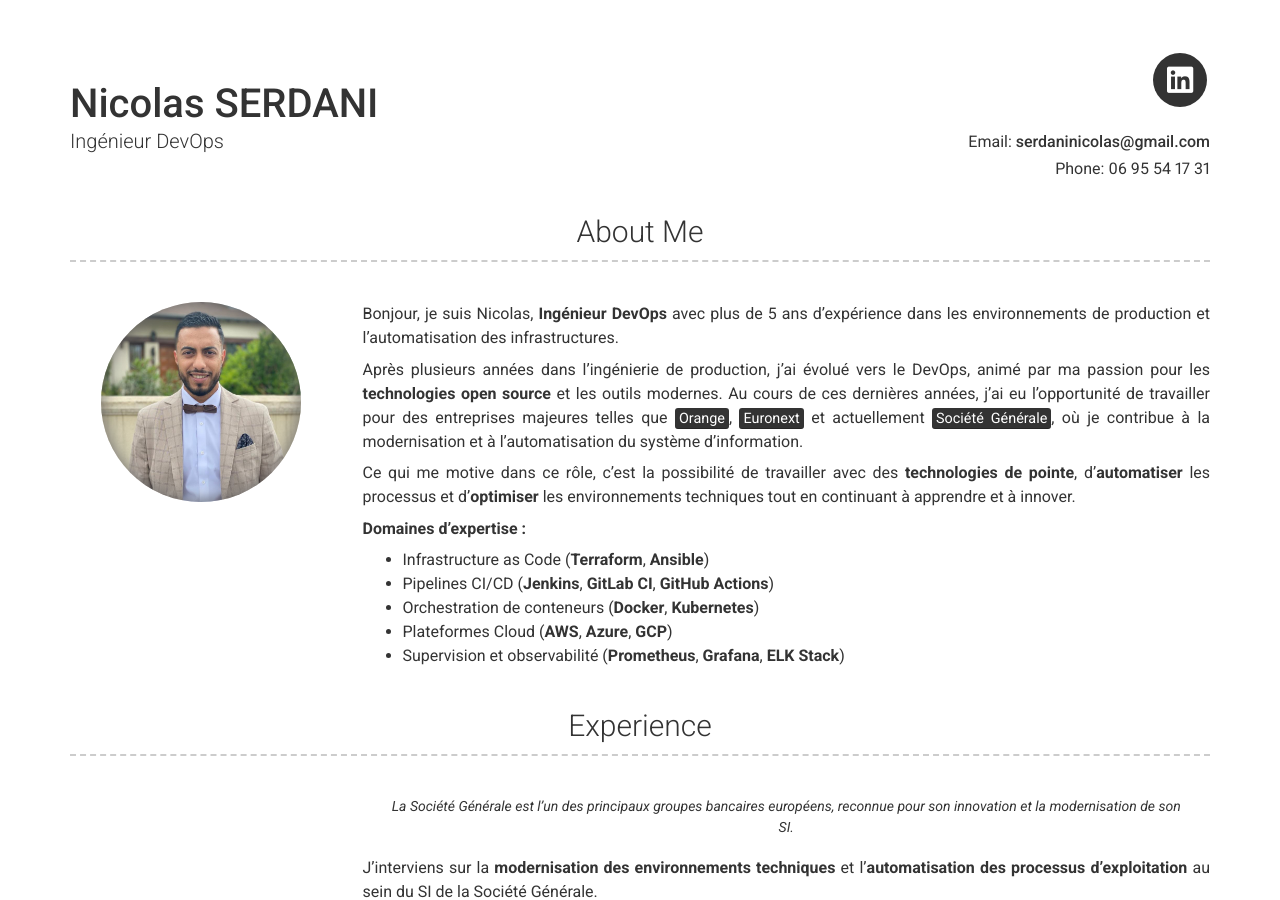
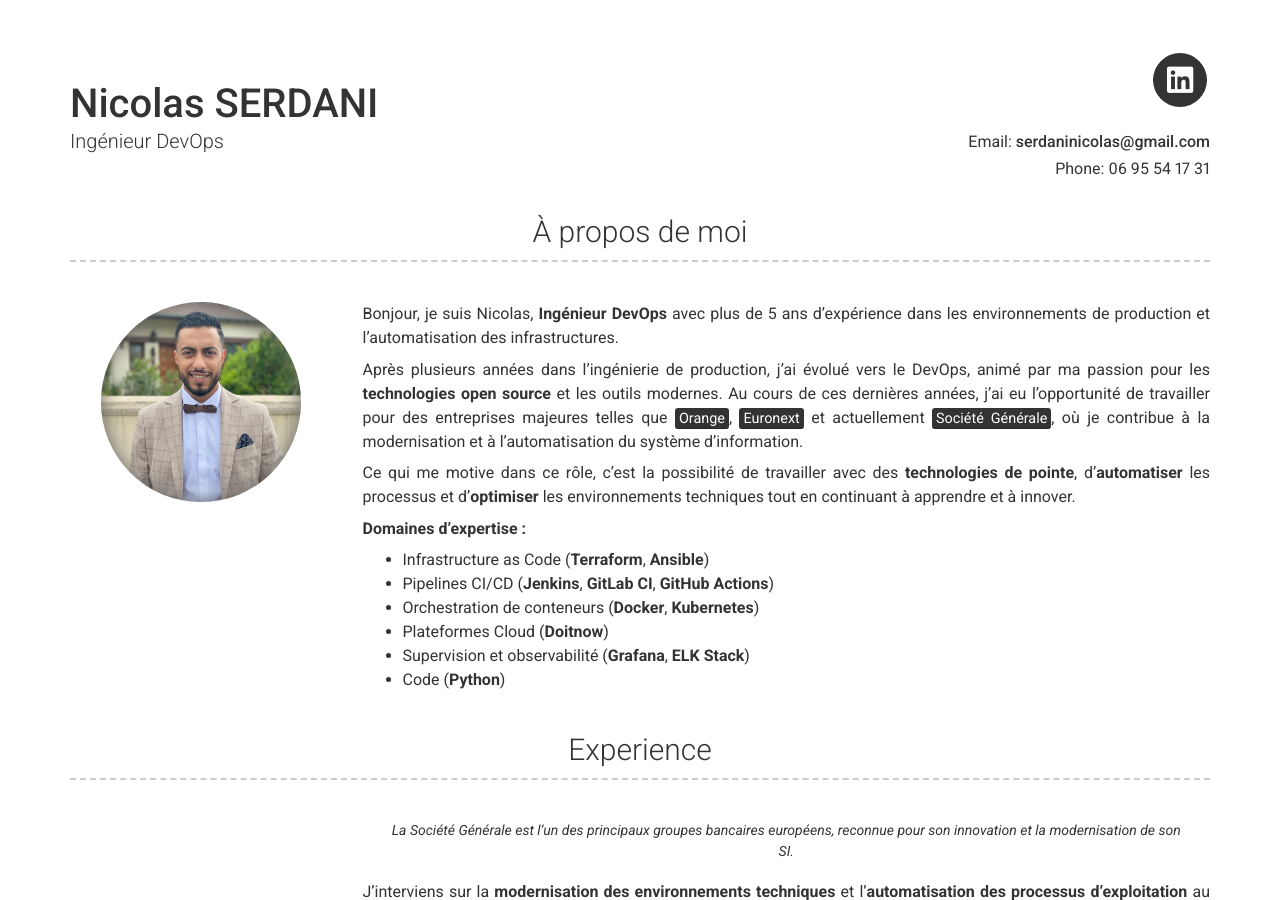
Before and after one commit to SERDANI/serdaninicolas.github.io, a Jekyll site: the page built from index.md, in a window 1280 px wide and 900 px high. Built offline with Jekyll 4.4.1, drawn with Linux system fonts in a browser that asks for light colours; nearby versions of some CDN libraries.

Commit message:
Update _config.yml

```diff
--- a/_config.yml
+++ b/_config.yml
@@ -51,9 +51,9 @@ linkedin_username: nicolas-serdani
 # google_analytics: "UA-00000000-0"
 
 # About Section
-# about_title: About Me (Use this to override about section title)
+about_title: À propos de moi
 about_profile_image: images/profile.jpg
-about_content: | # this will include new lines to allow paragraphs
+about_content: |
   Bonjour, je suis Nicolas, **Ingénieur DevOps** avec plus de 5 ans d’expérience dans les environnements de production et l’automatisation des infrastructures.
 
   Après plusieurs années dans l’ingénierie de production, j’ai évolué vers le DevOps, animé par ma passion pour les **technologies open source** et les outils modernes. Au cours de ces dernières années, j’ai eu l’opportunité de travailler pour des entreprises majeures telles que <mark>Orange</mark>, <mark>Euronext</mark> et actuellement <mark>Société Générale</mark>, où je contribue à la modernisation et à l’automatisation du système d’information.
@@ -64,8 +64,9 @@ about_content: | # this will include new lines to allow paragraphs
     - Infrastructure as Code (**Terraform**, **Ansible**)
     - Pipelines CI/CD (**Jenkins**, **GitLab CI**, **GitHub Actions**)
     - Orchestration de conteneurs (**Docker**, **Kubernetes**)
-    - Plateformes Cloud (**AWS**, **Azure**, **GCP**)
-    - Supervision et observabilité (**Prometheus**, **Grafana**, **ELK Stack**)
+    - Plateformes Cloud (**Doitnow**)
+    - Supervision et observabilité (**Grafana**, **ELK Stack**)
+    - Code (**Python**)
 
 
 content:
```
